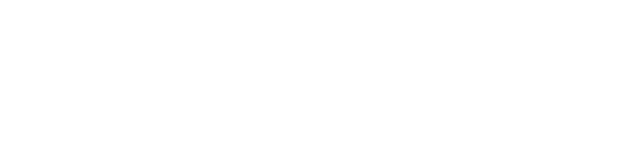
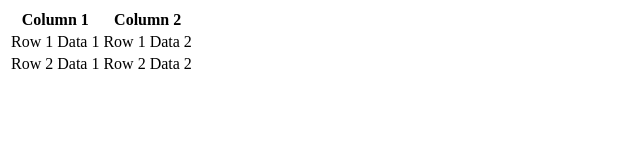
Before and after one commit to marcosrivasr/datatable, a website: page index.html in a window 1280 px wide. Shown: the whole page, without its empty margins (0-640 px from the left). Drawn offline with Linux system fonts and the light colour scheme.

Commit message:
output files

```diff
--- a/index.html
+++ b/index.html
@@ -4,8 +4,33 @@
     <meta charset="UTF-8">
     <meta name="viewport" content="width=device-width, initial-scale=1.0">
     <title>Document</title>
+    <link rel="stylesheet" href="dist/css/index.css">
 </head>
 <body>
+    <table id="tabla">
+        <thead>
+            <tr>
+                <th>Column 1</th>
+                <th>Column 2</th>
+            </tr>
+        </thead>
+        <tbody>
+            <tr>
+                <td>Row 1 Data 1</td>
+                <td>Row 1 Data 2</td>
+            </tr>
+            <tr>
+                <td>Row 2 Data 1</td>
+                <td>Row 2 Data 2</td>
+            </tr>
+        </tbody>
+    </table>
+    <script src="dist/index.js"></script>
 
+    <script>
+
+        const dt = new DataTable('#tabla');
+        dt.create();
+    </script>
 </body>
 </html>
```
Also changed, not shown: dist/css/index.css (added), dist/index.js.
